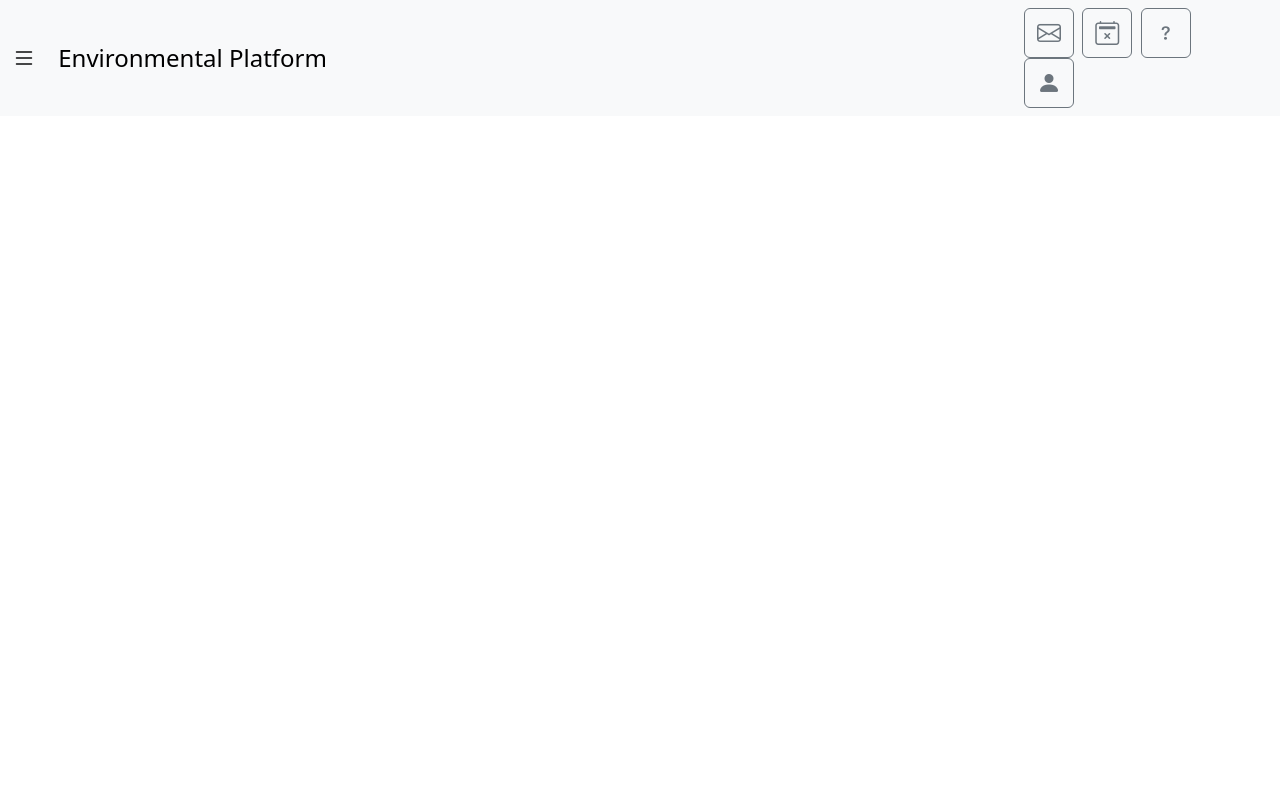
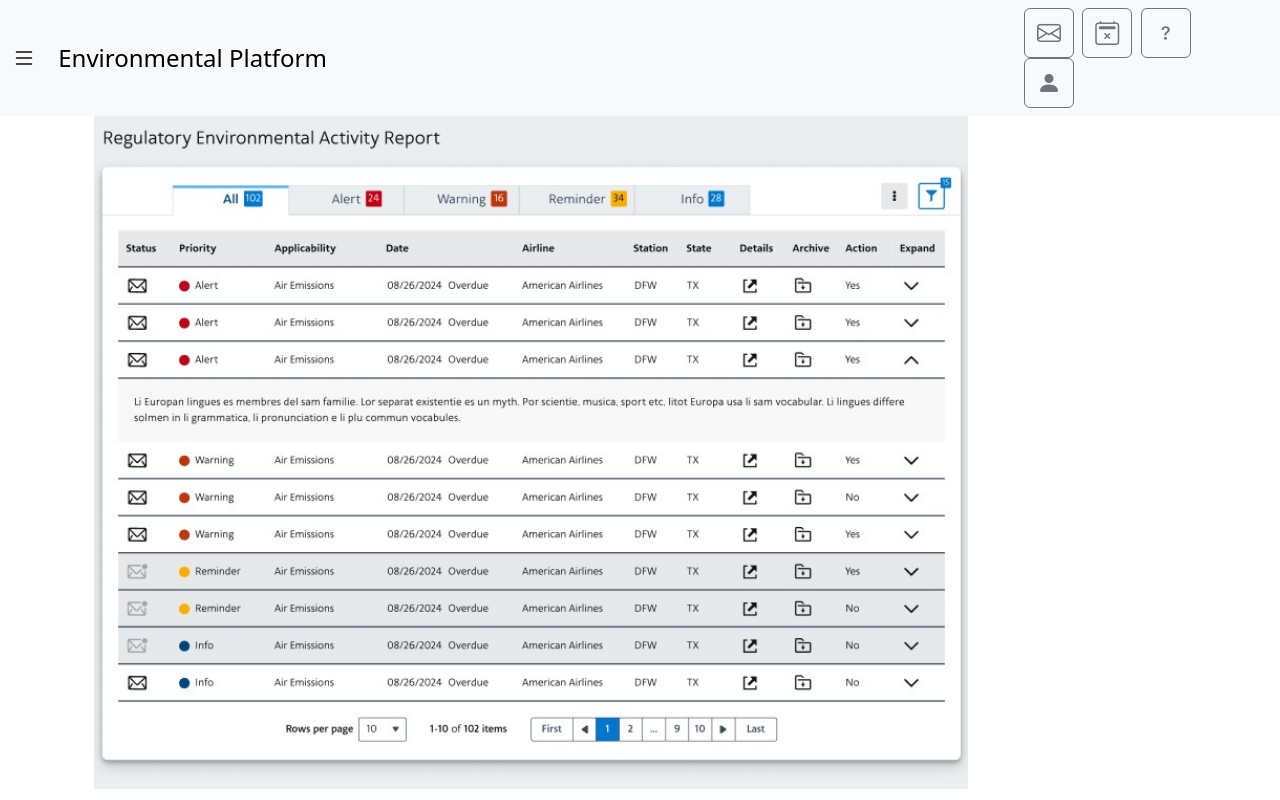
Before and after one commit to vishbal/ep-sample, an Angular app: page / in a window 1280 px wide. Built offline with nearby package versions, Linux system fonts and the light colour scheme.

Commit message:
Home component

```diff
--- a/src/app/app-routing.module.ts
+++ b/src/app/app-routing.module.ts
@@ -1,7 +1,18 @@
 import { NgModule } from '@angular/core';
 import { RouterModule, Routes } from '@angular/router';
+import { HomeComponent } from './core/components/home/home.component';
 
-const routes: Routes = [];
+const routes: Routes = [
+  {
+    path: '',
+    component: HomeComponent
+  },
+  {
+    path: '**',
+    pathMatch: 'full',
+    component: HomeComponent
+  }
+];
 
 @NgModule({
   imports: [RouterModule.forRoot(routes)],
--- a/src/app/app.module.ts
+++ b/src/app/app.module.ts
@@ -4,10 +4,12 @@ import { BrowserModule } from '@angular/platform-browser';
 import { AppRoutingModule } from './app-routing.module';
 import { AppComponent } from './app.component';
 import { HeaderComponent } from './core/components/header/header.component';
+import { HomeComponent } from './core/components/home/home.component';
 
 @NgModule({
     declarations: [
-        AppComponent
+        AppComponent,
+        HomeComponent
     ],
     providers: [],
     bootstrap: [AppComponent],
--- /dev/null
+++ b/src/app/core/components/home/home.component.html
@@ -0,0 +1,6 @@
+<div class="container">
+    <div class="container-fluid">
+        <img src="../../../../assets/home-reg-env-act-rpt.jpg"
+        width="80%"/>
+    </div>
+</div>
```
Also changed, not shown: src/app/core/components/home/home.component.ts (added, +10 -0 lines), src/app/core/components/home/home.component.css (added), src/assets/home-reg-env-act-rpt.jpg (added), 1 other file (tests, documents, lock files or other folders).
